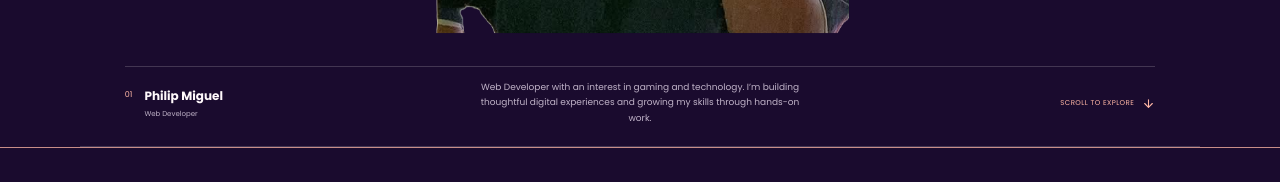
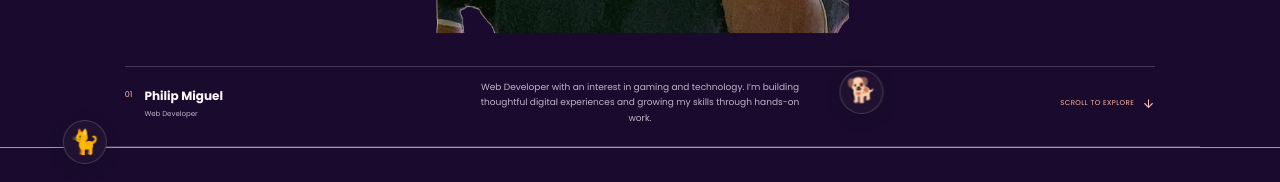
Before and after one commit to Philip13-Nys/My-Portfolio, a React (Vite) app: page / in a window 1280 px wide. Shown: the part 618-800 px from the top of the page. Built offline with nearby package versions, Linux system fonts and the light colour scheme; no server answers.

Commit message:
Add interactive wandering cat and dog companions

```diff
--- a/src/App.tsx
+++ b/src/App.tsx
@@ -16,7 +16,7 @@ import {
   Github,
   Linkedin,
 } from "lucide-react";
-import { useEffect, useState } from "react";
+import { useEffect, useRef, useState } from "react";
 import {
   certifications,
   education,
@@ -52,6 +52,66 @@ type GitHubContributionsResponse = {
 function PixelLabel({ children }: { children: React.ReactNode }) {
   return <span className="pixel-label">{children}</span>;
 }
+
+function MovingPet({
+  kind,
+  emoji,
+  sound,
+}: {
+  kind: "cat" | "dog";
+  emoji: string;
+  sound: string;
+}) {
+  const [reacting, setReacting] = useState(false);
+  const [showSound, setShowSound] = useState(false);
+  const timerRef = useRef<number | undefined>(undefined);
+
+  useEffect(
+    () => () => {
+      if (timerRef.current !== undefined) window.clearTimeout(timerRef.current);
+    },
+    [],
+  );
+
+  const interact = () => {
+    setReacting(true);
+    setShowSound(true);
+    if (timerRef.current !== undefined) window.clearTimeout(timerRef.current);
+    timerRef.current = window.setTimeout(() => {
+      setReacting(false);
+      setShowSound(false);
+    }, 1150);
+  };
+
+  return (
+    <div className={`pet-walker pet-walker--${kind}`}>
+      <span className={`pet-sound${showSound ? " is-visible" : ""}`} aria-hidden="true">
+        {sound}
+      </span>
+      <button
+        className={`pet-button${reacting ? " is-reacting" : ""}`}
+        type="button"
+        aria-label={`Pet the ${kind}`}
+        title={`Pet the ${kind}`}
+        onClick={interact}
+      >
+        <span className="pet-emoji" aria-hidden="true">
+          {emoji}
+        </span>
+      </button>
+    </div>
+  );
+}
+
+function PetCompanions() {
+  return (
+    <div className="pet-companions" role="group" aria-label="Interactive pets">
+      <MovingPet kind="cat" emoji="🐈" sound="Meow!" />
+      <MovingPet kind="dog" emoji="🐕" sound="Woof!" />
+    </div>
+  );
+}
+
 function SectionHead({
   kicker,
   title,
@@ -344,6 +404,7 @@ function App() {
           </span>
         </div>
       )}
+      {!showStartup && <PetCompanions />}
       <header className="header-wrap">
         <a className="brand" href="#home">
           <span className="brand-icon">
--- a/src/styles.css
+++ b/src/styles.css
@@ -3852,3 +3852,168 @@ video {
     transition-duration: 0.01ms;
   }
 }
+
+.pet-companions {
+  position: fixed;
+  z-index: 20;
+  inset: 0;
+  overflow: clip;
+  pointer-events: none;
+}
+
+.pet-walker {
+  position: absolute;
+  left: 16px;
+  bottom: 18px;
+  display: grid;
+  width: 44px;
+  justify-items: center;
+  animation: pet-wander 30s ease-in-out infinite alternate;
+  pointer-events: auto;
+  will-change: transform;
+}
+
+.pet-walker--dog {
+  bottom: 68px;
+  animation-duration: 38s;
+  animation-delay: -19s;
+}
+
+.pet-button {
+  position: relative;
+  display: grid;
+  width: 44px;
+  height: 44px;
+  place-items: center;
+  padding: 0;
+  border: 1px solid var(--line);
+  border-radius: 50%;
+  background: color-mix(in srgb, var(--panel) 88%, transparent);
+  color: var(--text);
+  box-shadow: 0 4px 16px #0003;
+  cursor: pointer;
+  backdrop-filter: blur(6px);
+  transition:
+    border-color 180ms ease,
+    background-color 180ms ease,
+    transform 180ms ease;
+}
+
+.pet-button:hover,
+.pet-button:focus-visible {
+  transform: translateY(-3px) scale(1.06);
+  border-color: var(--accent);
+  background: var(--panel-raised);
+}
+
+.pet-button:focus-visible {
+  outline: 2px solid var(--accent);
+  outline-offset: 3px;
+}
+
+.pet-emoji {
+  display: block;
+  font-size: 24px;
+  line-height: 1;
+  animation: pet-step 520ms ease-in-out infinite alternate;
+}
+
+.pet-walker--dog .pet-emoji {
+  animation-delay: -260ms;
+}
+
+.pet-button.is-reacting .pet-emoji {
+  animation: pet-hop 260ms ease-in-out 3 alternate;
+}
+
+.pet-sound {
+  position: absolute;
+  bottom: calc(100% + 8px);
+  left: 50%;
+  padding: 5px 8px;
+  border: 1px solid var(--line);
+  border-radius: 4px;
+  background: var(--panel-raised);
+  color: var(--text);
+  font: 600 8px/1.2 "Poppins", sans-serif;
+  letter-spacing: 0.04em;
+  opacity: 0;
+  pointer-events: none;
+  transform: translate(-50%, 4px);
+  transition:
+    opacity 150ms ease,
+    transform 150ms ease;
+  white-space: nowrap;
+}
+
+.pet-sound.is-visible {
+  opacity: 1;
+  transform: translate(-50%, 0);
+}
+
+@keyframes pet-wander {
+  from {
+    transform: translateX(0);
+  }
+  to {
+    transform: translateX(calc(100vw - 76px));
+  }
+}
+
+@keyframes pet-step {
+  to {
+    transform: translateY(-3px) rotate(-4deg);
+  }
+}
+
+@keyframes pet-hop {
+  to {
+    transform: translateY(-9px) rotate(8deg) scale(1.08);
+  }
+}
+
+@media (max-width: 680px) {
+  .pet-walker {
+    left: 10px;
+    bottom: calc(12px + env(safe-area-inset-bottom));
+    width: 40px;
+    animation-duration: 36s;
+  }
+
+  .pet-walker--dog {
+    bottom: calc(58px + env(safe-area-inset-bottom));
+    animation-duration: 44s;
+    animation-delay: -22s;
+  }
+
+  .pet-button {
+    width: 40px;
+    height: 40px;
+  }
+
+  .pet-emoji {
+    font-size: 22px;
+  }
+
+  @keyframes pet-wander {
+    from {
+      transform: translateX(0);
+    }
+    to {
+      transform: translateX(calc(100vw - 60px));
+    }
+  }
+}
+
+@media (prefers-reduced-motion: reduce) {
+  .pet-walker,
+  .pet-emoji,
+  .pet-button.is-reacting .pet-emoji {
+    animation: none;
+  }
+
+  .pet-walker--dog {
+    right: 16px;
+    left: auto;
+  }
+}
```
